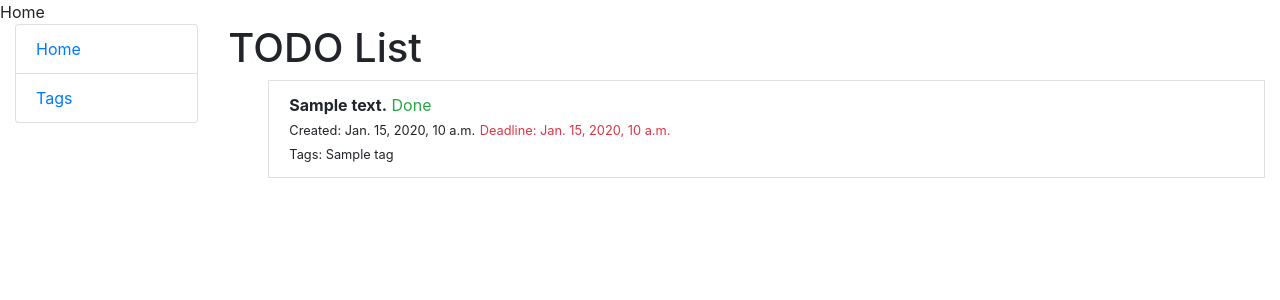
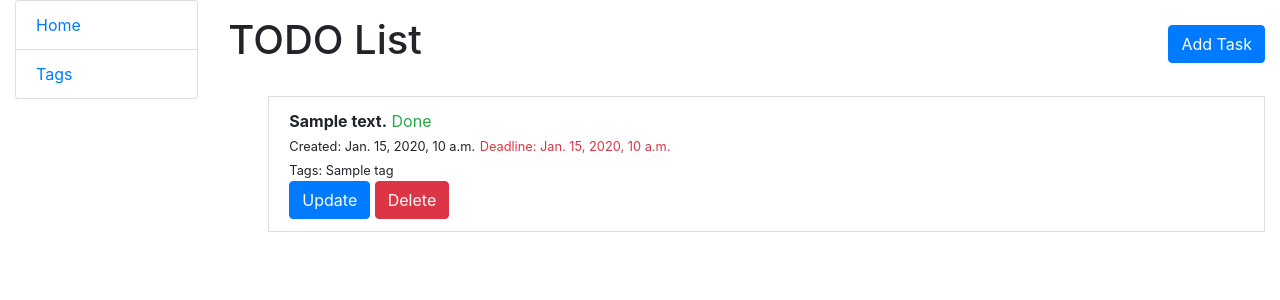
Before and after one commit to OleksiukStepan/practice, a Django app: page /practice/ in a window 1280 px wide. Shown: the top 300 px of the page. Run offline with Django 5.2, Linux system fonts and the light colour scheme; tables that the repository leaves empty hold one stand-in row (values such as "Sample post").

Commit message:
update home page & add task_confirm_delete page

```diff
--- a/templates/pages/home.html
+++ b/templates/pages/home.html
@@ -1,10 +1,11 @@
 {% extends "base.html" %}
 
-{% block title %} Home {% endblock %}
+{% block title %}<title>Home</title> {% endblock %}
 
 {% block content %}
-<div>
+<div  class="d-flex justify-content-between align-items-center mt-3 mb-4">
   <h1>TODO List</h1>
+  <a href="{% url 'practice:task_create' %}" class="btn btn-primary">Add Task</a>
 </div>
 
 <ul>
@@ -24,17 +25,19 @@
           <br>
           <small>Tags:
             {% for tag in task.tags.all %}
-              {{ tag.name }}
+              {{ tag.name }}{% if not forloop.last %}, {% endif %}
             {% empty %}
               No tags
             {% endfor %}
           </small>
           <br>
+          <a href="{% url 'practice:task_update' task.id %}" class="btn btn-primary">Update</a>
+          <a href="{% url 'practice:task_delete' task.id %}" class="btn btn-danger">Delete</a>
         </div>
       </div>
     </li>
   {% empty %}
-    <li class="list-group-item">No tasks available</li>
+    <li class="list-group-item">No tasks available.</li>
   {% endfor %}
 </ul>
 {% endblock %}
```
Also changed, not shown: templates/pages/task_confirm_delete.html (added, +10 -0 lines).
